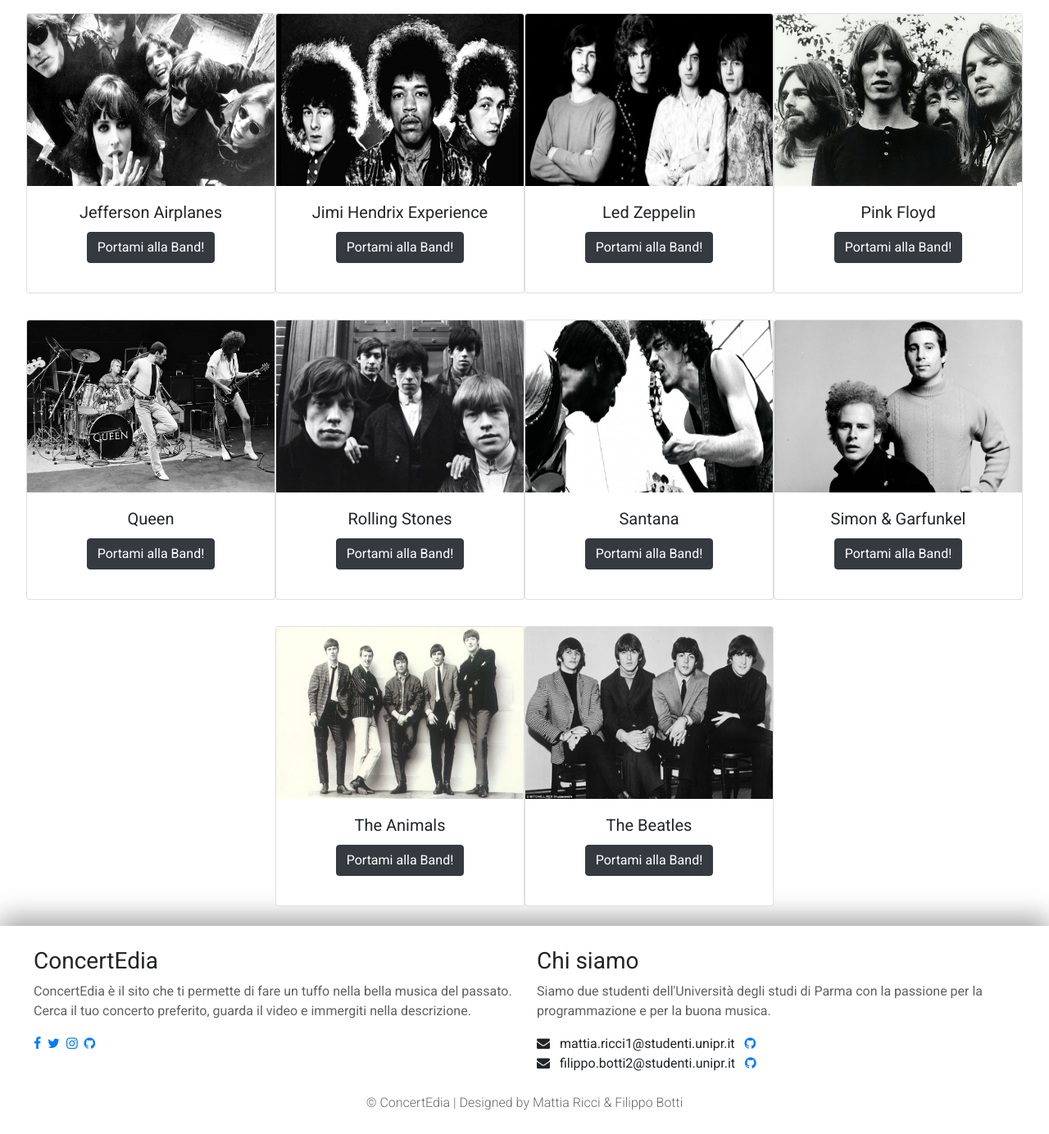
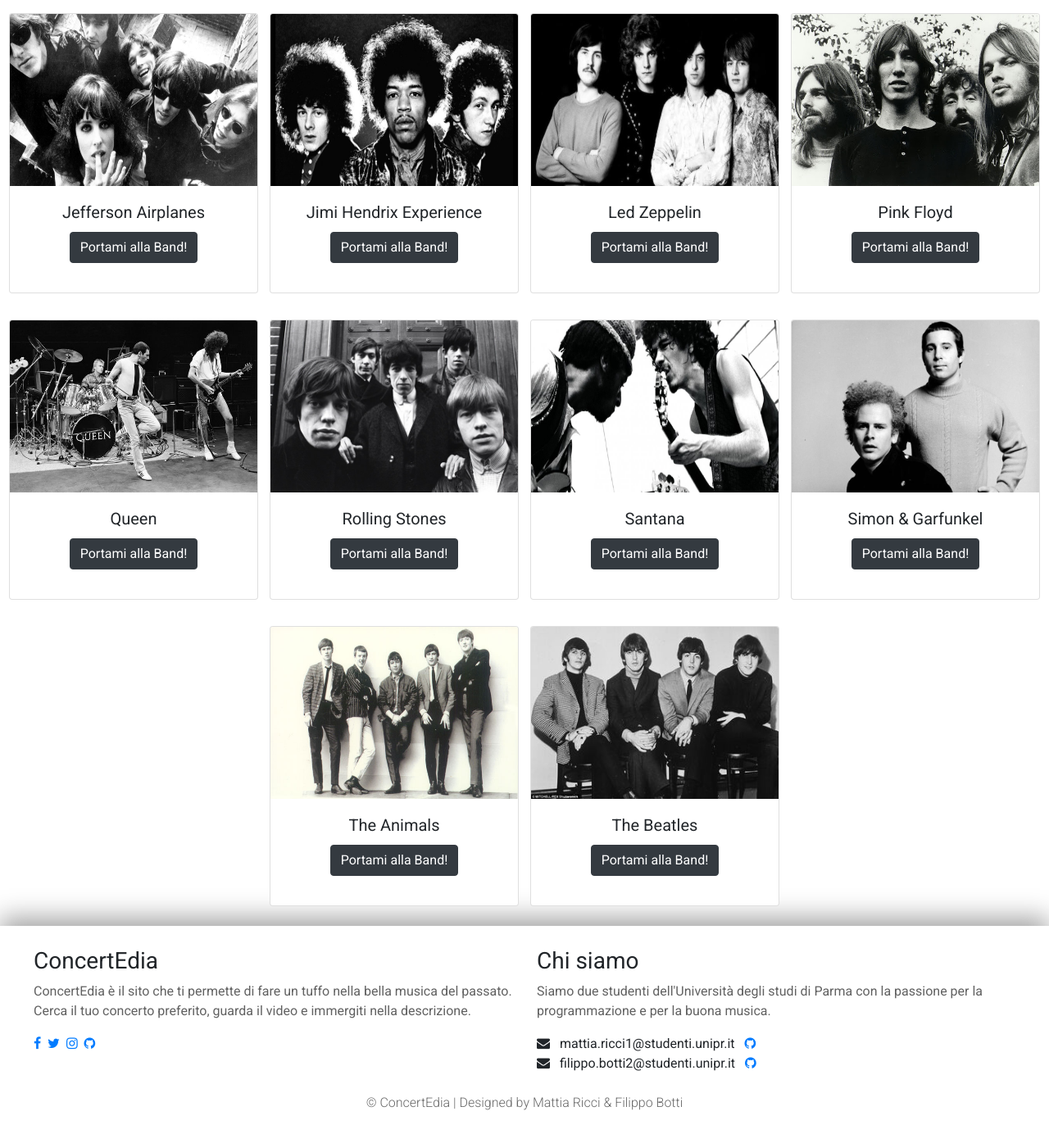
Before and after one commit to tiaringhio/ConcertEdia, a PHP site: page /band.php in a window 1280 px wide. Shown: the part 56-1440 px from the top of the page at 82% size. Run offline with PHP 8.4, Linux system fonts and the light colour scheme; data comes from the database, SQL or seed files in the repository; some libraries are stand-ins or nearby versions.

Commit message:
Add css for card

```diff
--- a/css/style.css
+++ b/css/style.css
@@ -152,39 +152,17 @@ body {
   width: 250;
 }
 
-/* Animazione cards pagina band
 
-.card-img-top img {
-  -webkit-transform: scale(1);
-  transform: scale(1);
+
+.card:hover {
+  transform: scale(1.1);
+  transition: transform 0.25s;
+  box-shadow: 0 8px 16px 0 rgba(0,0,0,0.2);
 }
 
-.card-img-wrap {
-  overflow: hidden;
-  position: relative;
+
+.card{
+  margin-bottom: 10px;
+  margin-left: 7px;
+  margin-right: 7px;
 }
-
-.card-img-wrap:after {
-  content: "";
-  position: absolute;
-  top: 0;
-  left: 0;
-  right: 0;
-  bottom: 0;
-  background: rgba(255, 255, 255, 0.3);
-  opacity: 0;
-  transition: opacity 0.25s;
-}
-
-.card-img-wrap img {
-  transition: transform 0.25s;
-  width: 100%;
-}
-
-.card-img-wrap:hover img {
-  transform: scale(1.2);
-}
-
-.card-img-wrap:hover:after {
-  opacity: 1;
-} */
```
